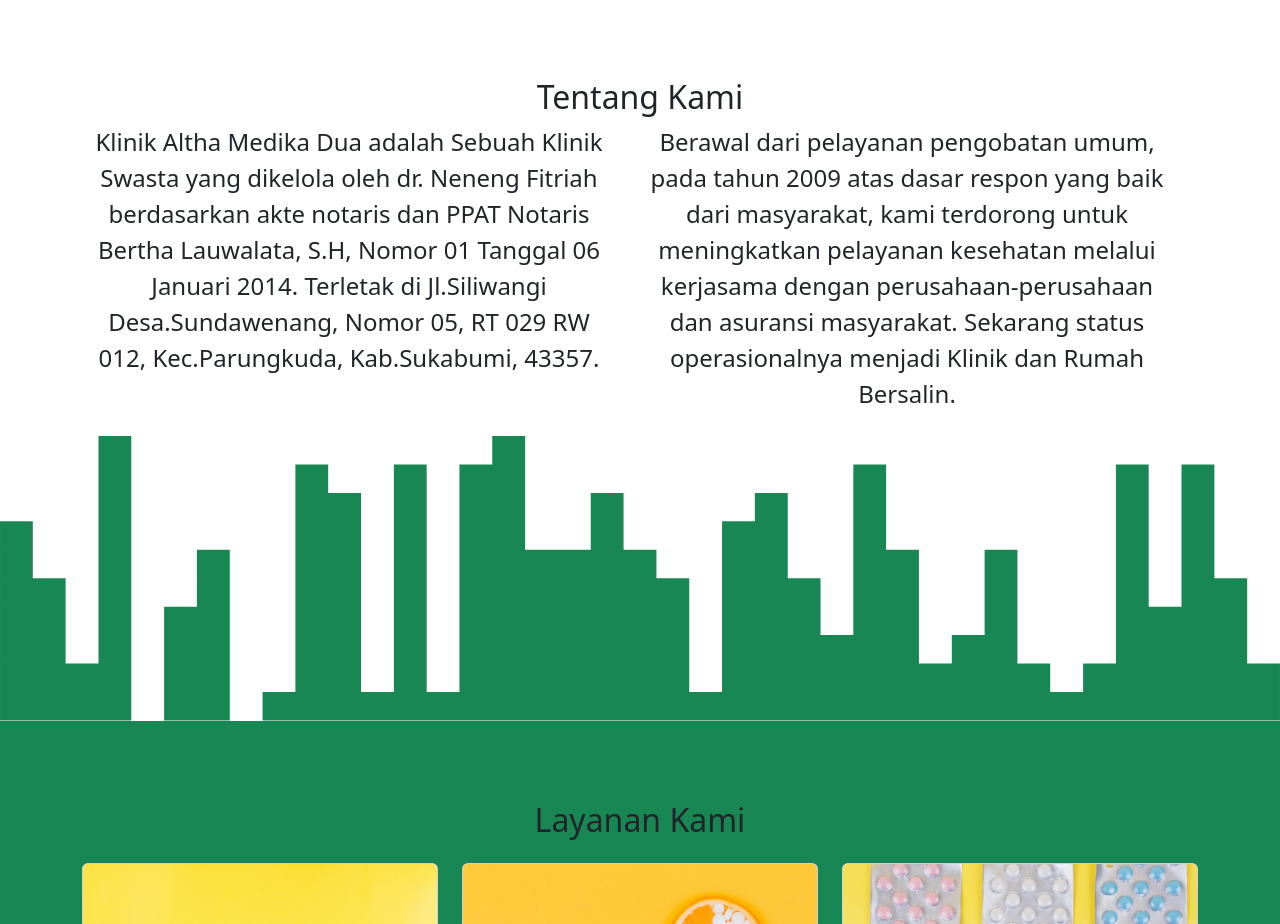
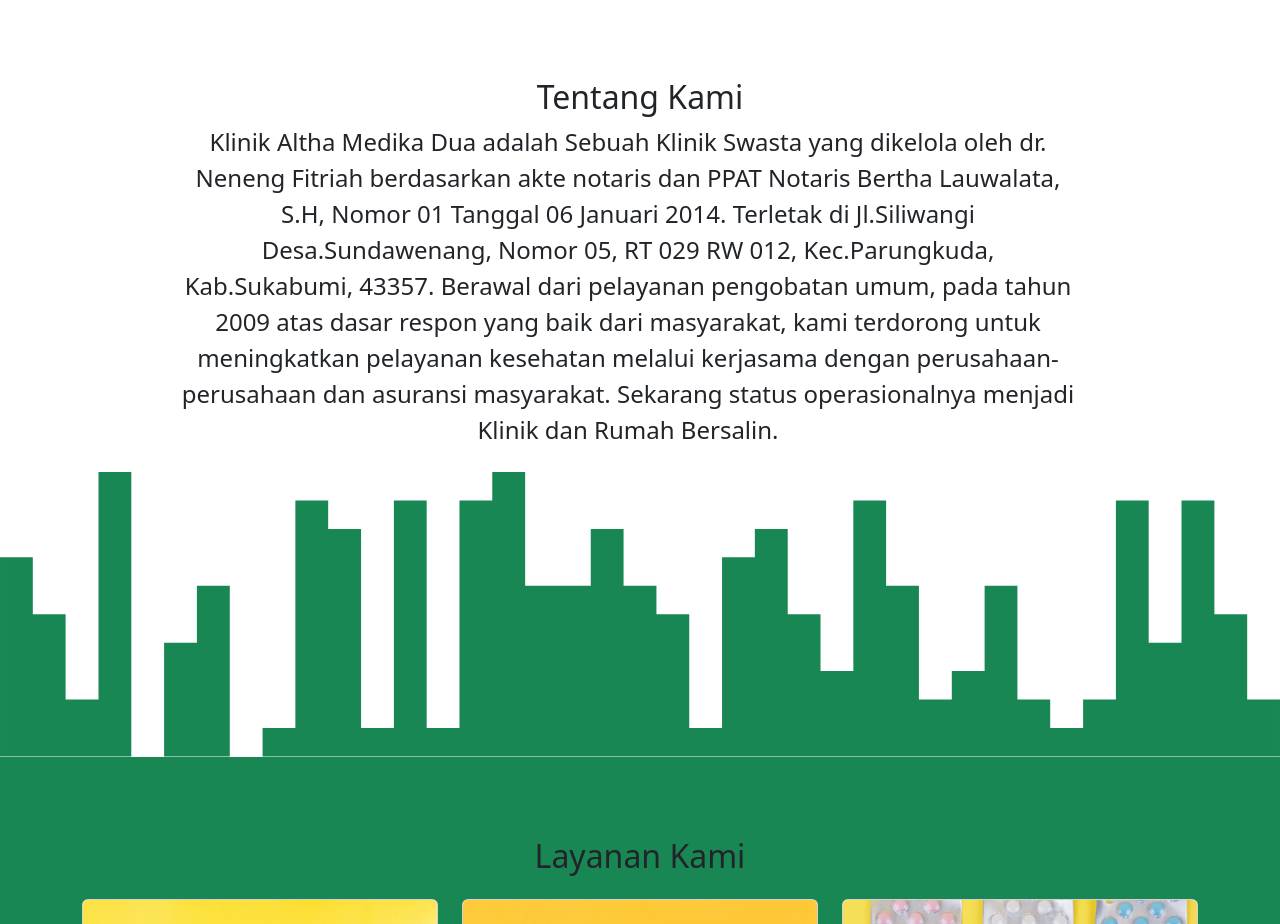
Before and after one commit to MCU106/portfolio-althamedika, a website: page index.html in a window 1280 px wide. Shown: the part 790-1714 px from the top of the page. Drawn offline with nearby package versions, Linux system fonts and the light colour scheme.

Commit message:
update index.html
section about/tentang update layout

Signed-off-by: macu106 <109544634+MCU106@users.noreply.github.com>

```diff
--- a/index.html
+++ b/index.html
@@ -72,19 +72,13 @@
             <h2>Tentang Kami</h2>
           </div>
           <div class="row justify-content-evenly fs-4 text-center mb-2">
-            <div class="col-6">
+            <div class="col-10">
               <p>
                 Klinik Altha Medika Dua adalah Sebuah Klinik Swasta yang dikelola oleh dr. Neneng Fitriah berdasarkan akte notaris dan PPAT Notaris Bertha Lauwalata, S.H, Nomor 01 Tanggal 06 Januari 2014. Terletak di Jl.Siliwangi
-                Desa.Sundawenang, Nomor 05, RT 029 RW 012, Kec.Parungkuda, Kab.Sukabumi, 43357.
-              </p>
-            </div>
-            <div class="col-6">
-              <p>
-                Berawal dari pelayanan pengobatan umum, pada tahun 2009 atas dasar respon yang baik dari masyarakat, kami terdorong untuk meningkatkan pelayanan kesehatan melalui kerjasama dengan perusahaan-perusahaan dan asuransi
+                Desa.Sundawenang, Nomor 05, RT 029 RW 012, Kec.Parungkuda, Kab.Sukabumi, 43357. Berawal dari pelayanan pengobatan umum, pada tahun 2009 atas dasar respon yang baik dari masyarakat, kami terdorong untuk meningkatkan pelayanan kesehatan melalui kerjasama dengan perusahaan-perusahaan dan asuransi
                 masyarakat. Sekarang status operasionalnya menjadi Klinik dan Rumah Bersalin.
               </p>
             </div>
-          </div>
         </div>
       </div>
     </section>
```
